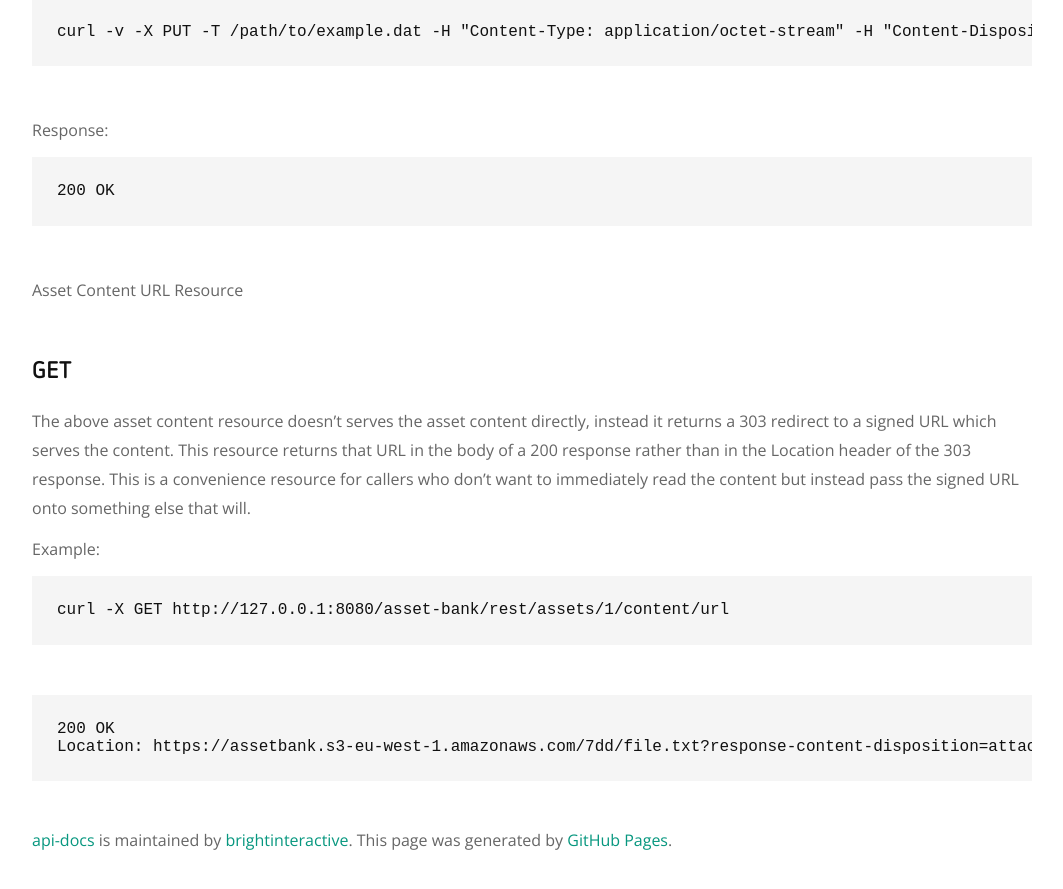
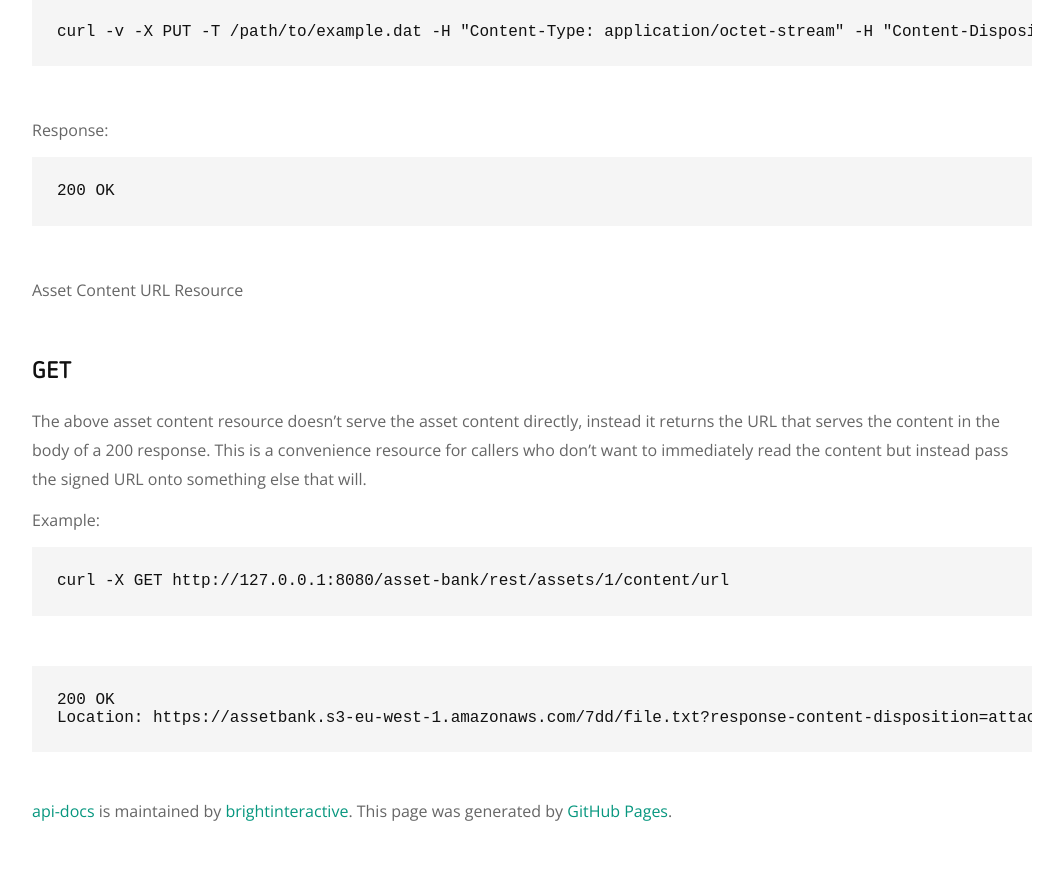
Before and after one commit to brightinteractive/api-docs, a Jekyll site: the page built from doc/content.md, in a window 1280 px wide and 900 px high, scrolled down 1797 px. Shown: the top 889 px of the window, without its empty margins (108-1171 px from the left). Built offline with Jekyll 4.4.1, drawn with Linux system fonts in a browser that asks for light colours; our own code applies the rules of GitHub Pages for plain Markdown files; some of the changed text lies outside the part shown.

Commit message:
Fix docs for content/url endpoint

```diff
--- a/doc/content.md
+++ b/doc/content.md
@@ -1,6 +1,6 @@
 # Asset Content Resource
 ## GET
-This resource doesn't serves the asset content directly. Instead it returns a 303 redirect to a signed URL which serves the content.
+This resource doesn't serve the asset content directly. Instead it returns a 303 redirect to a signed URL which serves the content.
 This URL will either be an S3 URL or an Asset Bank file servlet URL depending on where the asset file is stored.
 
 Example:
@@ -52,8 +52,7 @@ Response:
 
 Asset Content URL Resource
 ## GET
-The above asset content resource doesn't serves the asset content directly, instead it returns a 303 redirect to a signed  URL which  serves the content.
-This resource returns that URL in the body of a 200 response rather than in the Location header of the 303 response.
+The above asset content resource doesn't serve the asset content directly, instead it returns the URL that serves the content in the body of a 200 response.
 This is a convenience resource for callers who don't want to immediately read the content but instead pass the signed URL onto something else that will.
 
 Example:
```
